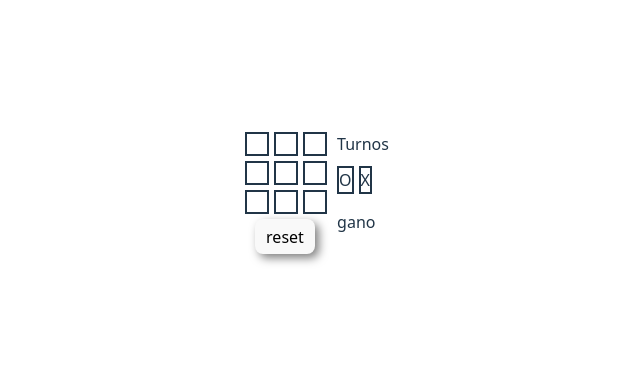
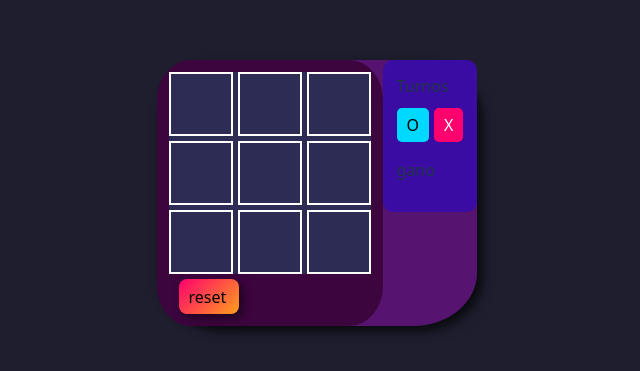
Before and after one commit to jrxjb/tic-tac-toe-react, a React (Vite) app in the folder tic-tact-toe/: page / in a window 1280 px wide. Shown: the part 207-578 px from the top of the page, without its empty margins (323-963 px from the left). Built offline with nearby package versions, Linux system fonts and the light colour scheme.

Commit message:
add color

```diff
--- a/tic-tact-toe/src/App.css
+++ b/tic-tact-toe/src/App.css
@@ -2,8 +2,18 @@
   max-width: 1280px;
   margin: 0 auto;
   padding: 0;
+
+}
+body{
+    background-color:#1e1e2f;
+
 }
 
+main{
+  background-color:rgba(92, 20, 118, 0.922);
+  box-shadow: 5px 5px 12px rgba(0,0,0,0.75);
+  border-radius:20%;
+}
 .body-structure{
   display: flex;
   flex-direction: row;
@@ -15,21 +25,26 @@
   display:flex;
   align-items:flex-start;
   flex-direction:column;
-  margin: 0px 0px 0px 10px;
-  padding:0px;
+
+  background-color: #3a0ca3;
+  border-radius: 10px;
+  padding: 14px;
+
 }
+
 
 
 .board-medio{
 display:grid;
 grid-template-columns:repeat(3,1fr);
 gap:5px;
+background-color:#2c2c54;
 }
 
 .square{
-  border:2px solid;
-  width:20px;
-  height:20px;
+  border: 2px solid #ffffff;
+  width: 60px;
+  height: 60px;
   aspect-ratio:1/1;
 
   display:flex;
@@ -38,7 +53,18 @@ gap:5px;
 
   padding:0px;
   margin:0px;
+
+  font-size: 1.5rem;
+  color: #ffffff;
+  cursor: pointer;
+  transition: background 0.3s ease;
 }
+
+.square:hover {
+  background-color: #ff9f1c;
+  color: #000;
+}
+
 .box-turns{
   display:flex;
   flex-direction:column;
@@ -55,19 +81,33 @@ flex-direction:row;
 gap:5px;
 
 }
-.turns div{
-border: 2px solid;
 
-padding:0px;
-margin:0px;
+
+.turns div:first-child {
+  background-color: #00d9ff;
+  color: #000;
+  padding: 5px 10px;
+  border-radius: 5px;
 }
+
+.turns div:last-child {
+  background-color: #ff006e;
+  color: #fff;
+  padding: 5px 10px;
+  border-radius: 5px;
+}
+
 
 .box-up-board-medio{
   display:flex;
   flex-direction:column;
   gap:5px;
   justify-content:center;
+  background-color:rgb(60, 5, 62);
+  border-radius:15%;
+  padding:12px;
 }
+
 .button-reset-board{
   display:flex;
   align-items:center;
@@ -76,4 +116,14 @@ margin:0px;
   padding:0px 10px;
   margin:0px 10px;
   box-shadow: 4px 4px 10px rgba(0,0,0,0.5);
+    border: none;
+  background: linear-gradient(135deg, #ff006e, #ff9f1c);
+  cursor: pointer;
+  transition: transform 0.2s ease;
+
+
 }
+.button-reset-board:hover {
+  transform: scale(1.1);
+  box-shadow: 0 0 15px rgba(255, 159, 28, 0.8);
+}
```
